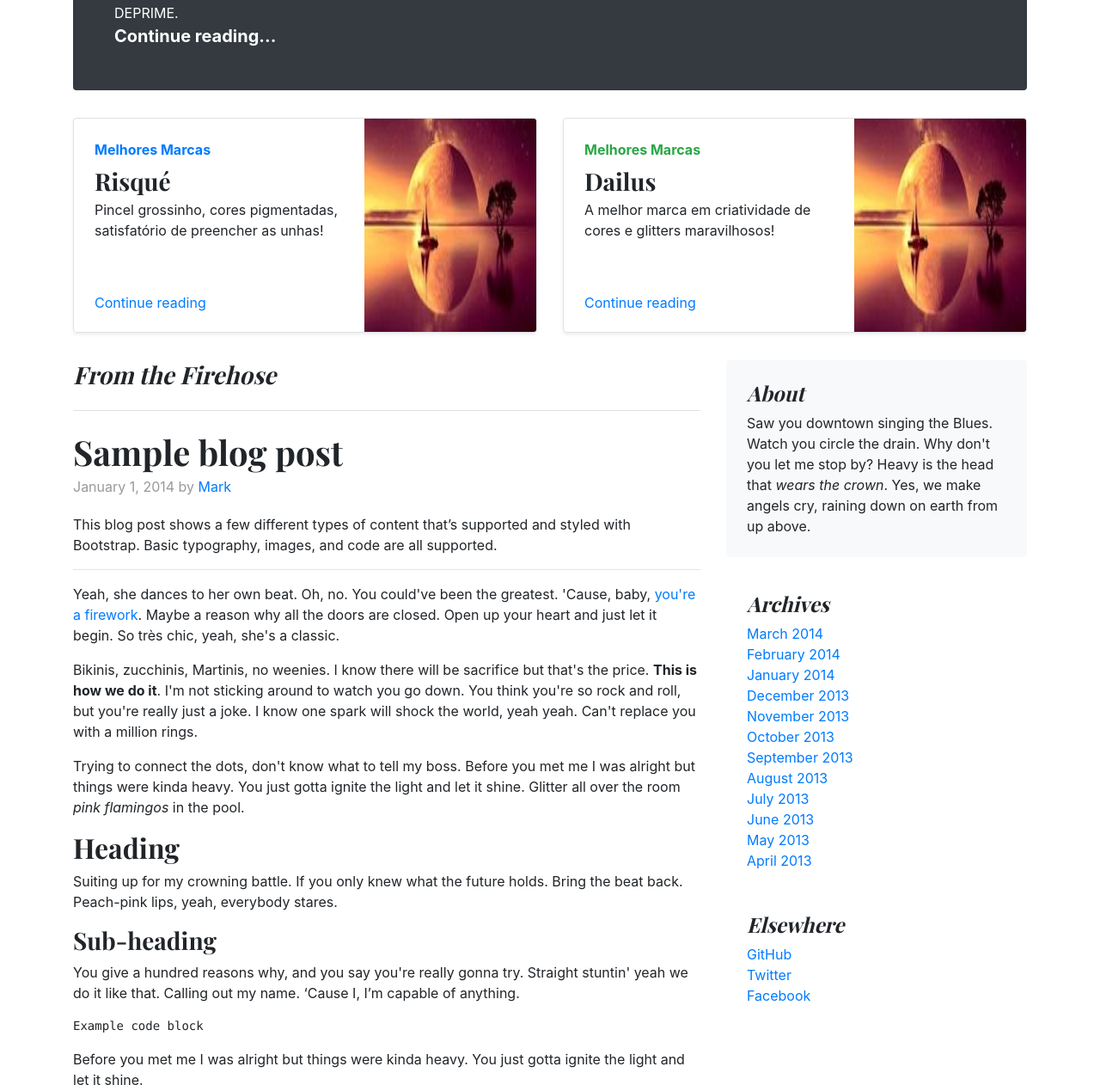
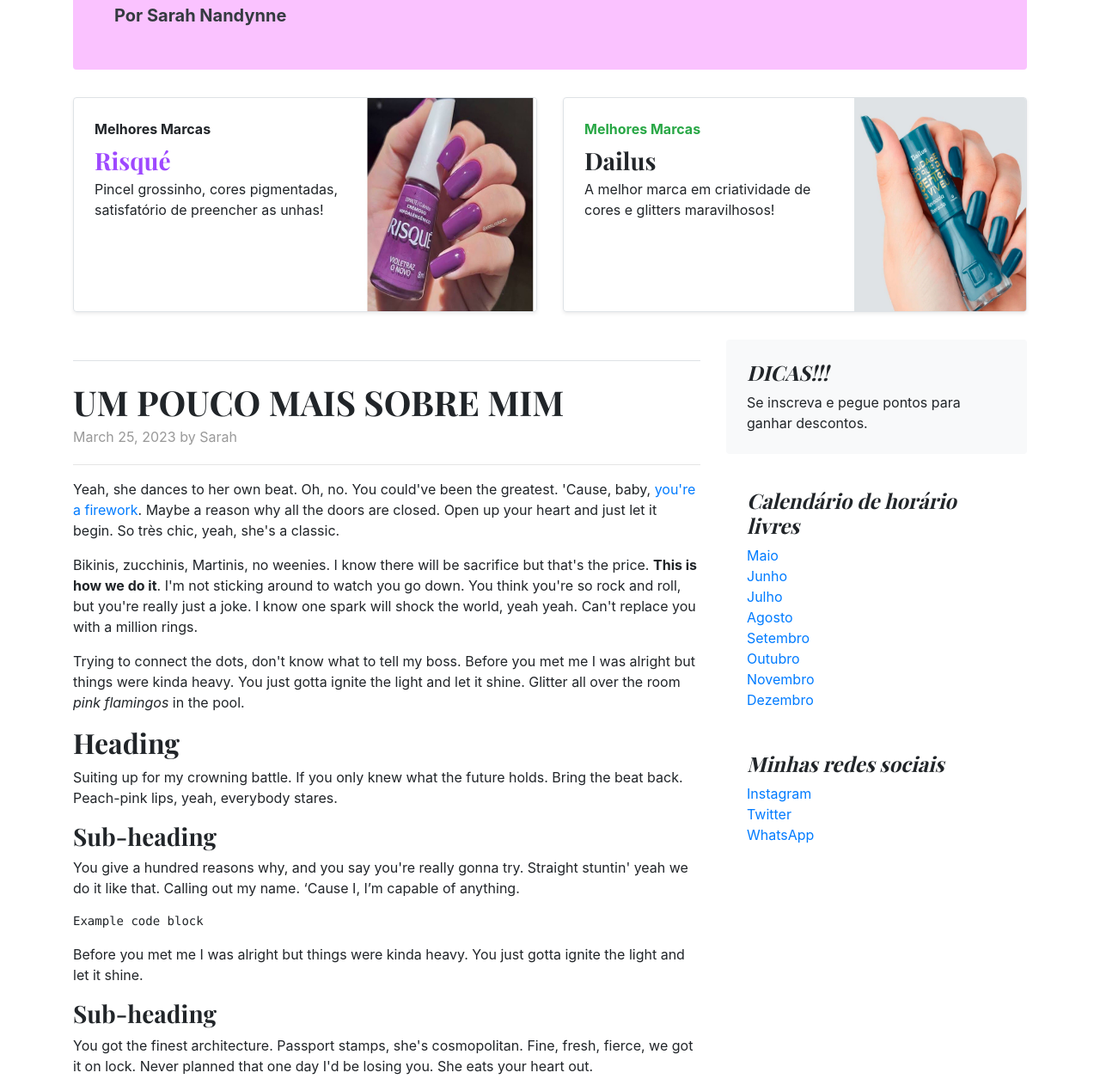
Before and after one commit to sarahnandynne/entrega-bootsatrap2, a plain HTML site: page blog/index.html in a window 1280 px wide. Shown: the part 436-1698 px from the top of the page at 86% size. Drawn offline with nearby package versions, Linux system fonts and the light colour scheme.

Commit message:
Entrega da atividade 25/05

```diff
--- a/blog/index.html
+++ b/blog/index.html
@@ -32,6 +32,13 @@
           font-size: 3.5rem;
         }
       }
+      .texto-minha-cor {
+        color: #ff0c85
+      }
+      .texto-minha-cor {
+        color:rgb(158, 72, 255)
+      }
+
     </style>
 
 
@@ -46,7 +53,7 @@
   <header class="blog-header py-3">
     <div class="row flex-nowrap justify-content-between align-items-center">
       <div class="col-4 pt-1">
-        <a class="text-muted" href="#">Subscribe</a>
+        <a class="text-muted" href="#">Se increva</a>
       </div>
       <div class="col-4 text-center">
         <a class="blog-header-logo text-dark" href="#">Nandynne´s Nails</a>
@@ -67,21 +74,17 @@
       <a class="p-2 text-muted" href="#">Modelos</a>
       <a class="p-2 text-muted" href="#">Esmaltes</a>
       <a class="p-2 text-muted" href="#">Localização</a>
-      <a class="p-2 text-muted" href="#">Business</a>
-      <a class="p-2 text-muted" href="#">Politics</a>
-      <a class="p-2 text-muted" href="#">Opinion</a>
-      <a class="p-2 text-muted" href="#">Science</a>
-      <a class="p-2 text-muted" href="#">Health</a>
-      <a class="p-2 text-muted" href="#">Style</a>
-      <a class="p-2 text-muted" href="#">Travel</a>
+      <a class="p-2 text-muted" href="#">Feedbacks</a>
+      <a class="p-2 text-muted" href="#">Instagram</a>
+      <a class="p-2 text-muted" href="#">Pontos</a>
     </nav>
   </div>
 
-  <div class="jumbotron p-4 p-md-5 text-white rounded bg-dark">
+  <div class="jumbotron p-4 p-md-5 texto-minha-cor rounded" style="background-color: #fac2ff	">
     <div class="col-md-6 px-0">
       <h1 class="display-4 font-italic">Ministério das unhas adverte: ficar 1 semana sem ir à manicure, DEPRIME</h1>
-      <p class="lead my-3"></p>Ministério das unhas adverte: ficar 1 semana sem ir à manicure, DEPRIME.
-      <p class="lead mb-0"><a href="#" class="text-white font-weight-bold">Continue reading...</a></p>
+      <p class="lead my-3"></p>O MELHOR SITE SOBRE UNHAS!!!
+      <p class="lead mb-0"><a href="#" class="text-dark font-weight-bold">Por Sarah Nandynne</a></p>
     </div>
   </div>
 
@@ -89,14 +92,14 @@
     <div class="col-md-6">
       <div class="row no-gutters border rounded overflow-hidden flex-md-row mb-4 shadow-sm h-md-250 position-relative">
         <div class="col p-4 d-flex flex-column position-static">
-          <strong class="d-inline-block mb-2 text-primary">Melhores Marcas</strong>
-          <h3 class="mb-0">Risqué</h3>
+          <strong class="d-inline-block mb-2">Melhores Marcas</strong>
+          <h3 class="mb-0 texto-minha-cor" >Risqué</h3>
           <div class="mb-1 text-muted"></div>
           <p class="card-text mb-auto">Pincel grossinho, cores pigmentadas, satisfatório de preencher as unhas!</p>
-          <a href="#" class="stretched-link">Continue reading</a>
+          <a href="#" class="stretched-link"></a>
         </div>
         <div class="col-auto d-none d-lg-block">
-          <img src="../img/images.jpg"  class="bd-placeholder-img" width="200" height="250" />
+          <img class="bd-placeholder-img" width="200" height="250" src="../img/unha roxa.jpg"/>
         </div>
       </div>
     </div>
@@ -107,10 +110,10 @@
           <h3 class="mb-0">Dailus</h3>
           <div class="mb-1 text-muted"></div>
           <p class="mb-auto">A melhor marca em criatividade de cores e glitters maravilhosos!</p>
-          <a href="#" class="stretched-link">Continue reading</a>
+          <a href="#" class="stretched-link"></a>
         </div>
         <div class="col-auto d-none d-lg-block">
-          <img class="bd-placeholder-img" width="200" height="250" src="../img/images.jpg"/>
+          <img class="bd-placeholder-img" width="200" height="250" src="../img/13638_010006_3.jpg"/>
         </div>
       </div>
     </div>
@@ -120,15 +123,13 @@
 <main role="main" class="container">
   <div class="row">
     <div class="col-md-8 blog-main">
-      <h3 class="pb-4 mb-4 font-italic border-bottom">
-        From the Firehose
-      </h3>
+      <h3 class="pb-4 mb-4 font-italic border-bottom"></h3>
 
       <div class="blog-post">
-        <h2 class="blog-post-title">Sample blog post</h2>
-        <p class="blog-post-meta">January 1, 2014 by <a href="#">Mark</a></p>
+        <h2 class="blog-post-title">UM POUCO MAIS SOBRE MIM</h2>
+        <p class="blog-post-meta">March 25, 2023 by Sarah<a href="#"></a></p>
 
-        <p>This blog post shows a few different types of content that’s supported and styled with Bootstrap. Basic typography, images, and code are all supported.</p>
+        <p></p>
         <hr>
         <p>Yeah, she dances to her own beat. Oh, no. You could've been the greatest. 'Cause, baby, <a href="#">you're a firework</a>. Maybe a reason why all the doors are closed. Open up your heart and just let it begin. So très chic, yeah, she's a classic.</p>
         <blockquote>
@@ -191,34 +192,30 @@
 
     <aside class="col-md-4 blog-sidebar">
       <div class="p-4 mb-3 bg-light rounded">
-        <h4 class="font-italic">About</h4>
-        <p class="mb-0">Saw you downtown singing the Blues. Watch you circle the drain. Why don't you let me stop by? Heavy is the head that <em>wears the crown</em>. Yes, we make angels cry, raining down on earth from up above.</p>
+        <h4 class="font-italic">DICAS!!!</h4>
+        <p class="mb-0">Se inscreva e pegue pontos para ganhar descontos.
       </div>
 
       <div class="p-4">
-        <h4 class="font-italic">Archives</h4>
+        <h4 class="font-italic">Calendário de horário livres</h4>
         <ol class="list-unstyled mb-0">
-          <li><a href="#">March 2014</a></li>
-          <li><a href="#">February 2014</a></li>
-          <li><a href="#">January 2014</a></li>
-          <li><a href="#">December 2013</a></li>
-          <li><a href="#">November 2013</a></li>
-          <li><a href="#">October 2013</a></li>
-          <li><a href="#">September 2013</a></li>
-          <li><a href="#">August 2013</a></li>
-          <li><a href="#">July 2013</a></li>
-          <li><a href="#">June 2013</a></li>
-          <li><a href="#">May 2013</a></li>
-          <li><a href="#">April 2013</a></li>
+          <li><a href="#">Maio</a></li>
+          <li><a href="#">Junho</a></li>
+          <li><a href="#">Julho</a></li>
+          <li><a href="#">Agosto</a></li>
+          <li><a href="#">Setembro</a></li>
+          <li><a href="#">Outubro</a></li>
+          <li><a href="#">Novembro</a></li>
+          <li><a href="#">Dezembro</a></li>
         </ol>
       </div>
 
       <div class="p-4">
-        <h4 class="font-italic">Elsewhere</h4>
+        <h4 class="font-italic">Minhas redes sociais</h4>
         <ol class="list-unstyled">
-          <li><a href="#">GitHub</a></li>
+          <li><a href="#">Instagram</a></li>
           <li><a href="#">Twitter</a></li>
-          <li><a href="#">Facebook</a></li>
+          <li><a href="#">WhatsApp</a></li>
         </ol>
       </div>
     </aside><!-- /.blog-sidebar -->
```
Also changed, not shown: img/13638_010006_3.jpg (added), img/60e614c14820814582d4a03536d8921c.jpg (added), img/noite_de_ver_o_1.webp (added), img/unha roxa.jpg (added).
